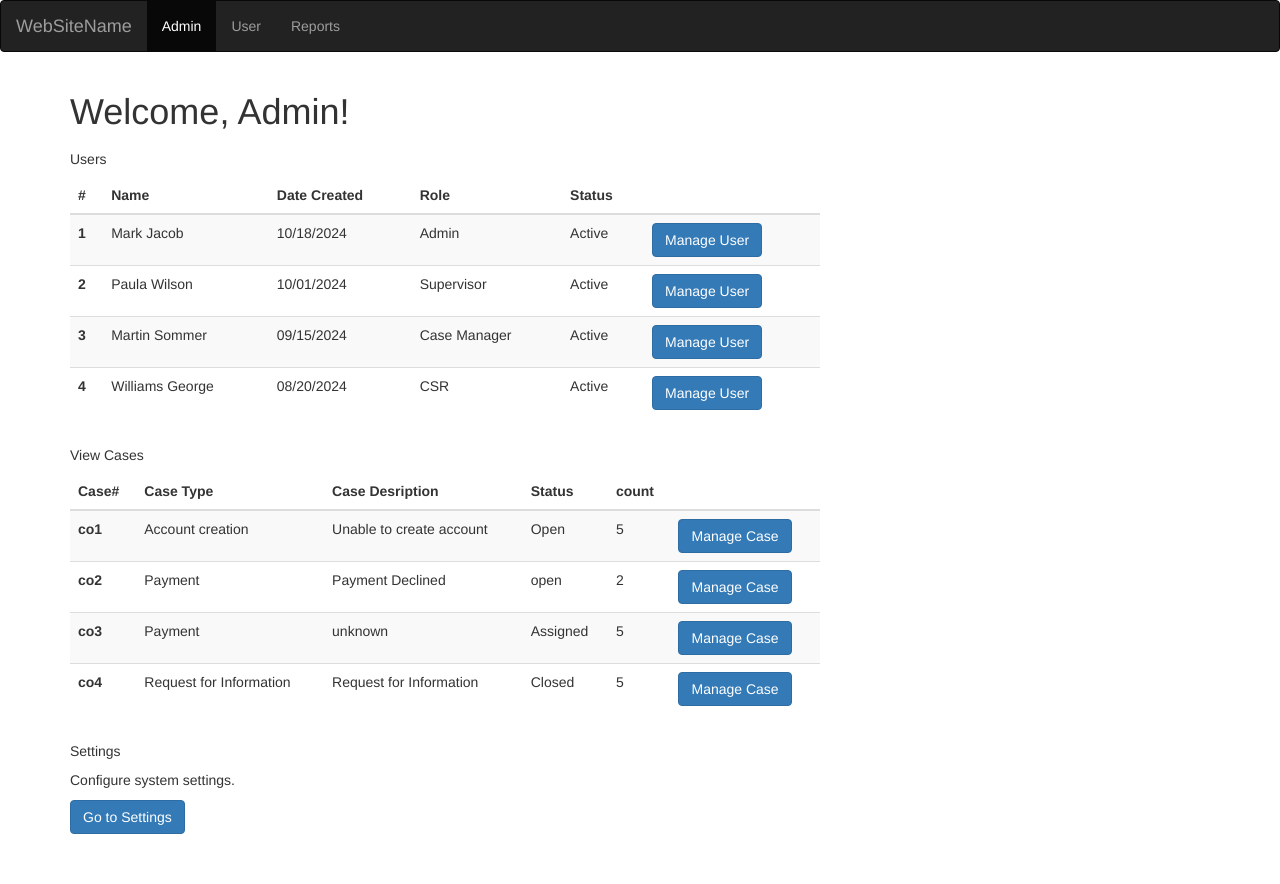
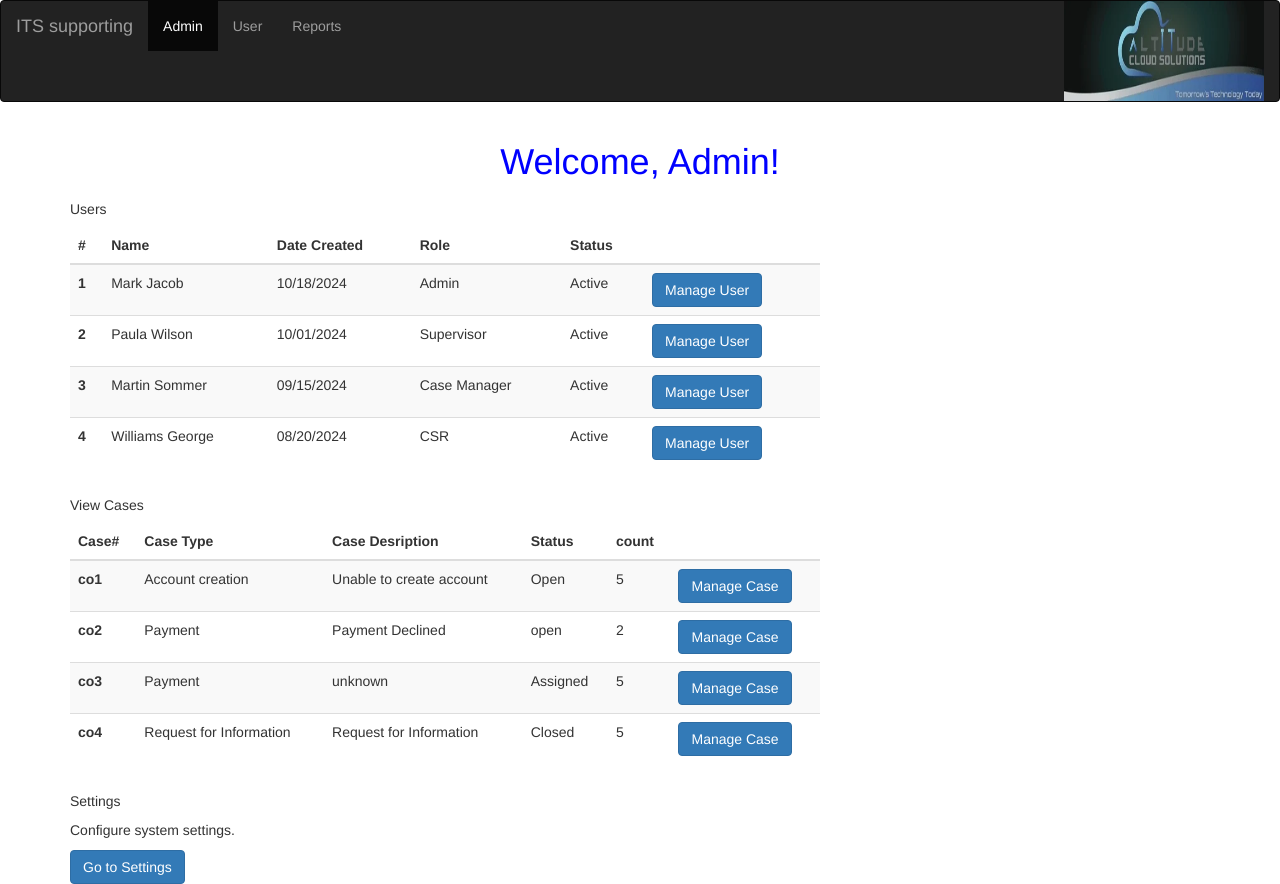
Before and after one commit to Hema-mv/AdminUserWeb, a plain HTML site: page Index.html in a window 1280 px wide. Before the commit the page ends 834 px from the top, so only its background shows below. Drawn offline with nearby package versions, Linux system fonts and the light colour scheme.

```diff
--- a/Index.html
+++ b/Index.html
@@ -9,24 +9,35 @@
     <link rel="stylesheet" href="https://maxcdn.bootstrapcdn.com/bootstrap/3.4.1/css/bootstrap.min.css">
     <script src="https://ajax.googleapis.com/ajax/libs/jquery/3.7.1/jquery.min.js"></script>
     <script src="https://maxcdn.bootstrapcdn.com/bootstrap/3.4.1/js/bootstrap.min.js"></script>
+    <style>
+      .internal-style {
+          color: blue;
+      }
+  </style>
 </head>
 
 <body> <!-- Admin Navigation Bar -->
     <nav class="navbar navbar-inverse">
         <div class="container-fluid">
           <div class="navbar-header">
-            <a class="navbar-brand" href="#">WebSiteName</a>
+            <a class="navbar-brand" href="#">ITS supporting</a>
+
           </div>
           <ul class="nav navbar-nav">
             <li class="active"><a href="#">Admin</a></li>
             <li><a href="User.html">User</a></li>
-            <li><a href="#">Reports</a></li>
+            <li><a href="reportsview.html">Reports</a></li>
+
           </ul>
+          <img src="image.gif" style="width:200px;height:100px;float: right;" alt="Italian Trulli">
+        </div>
 
-        </div>
       </nav>
     <div class="container mt-10">
-        <h1>Welcome, Admin!</h1>
+      <header class="text-center my-4">
+        <h1 class="internal-style">Welcome, Admin!</h1>
+    </header>
+
         <div class="row">
             <div class="col-lg-8">
 
```
Also changed, not shown: User.html (+2 -2 lines), image.gif (added), 1 other file.
